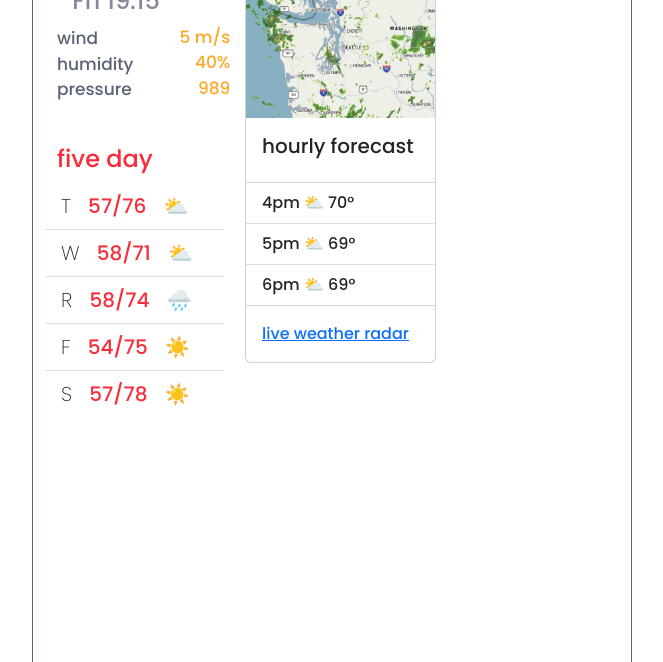
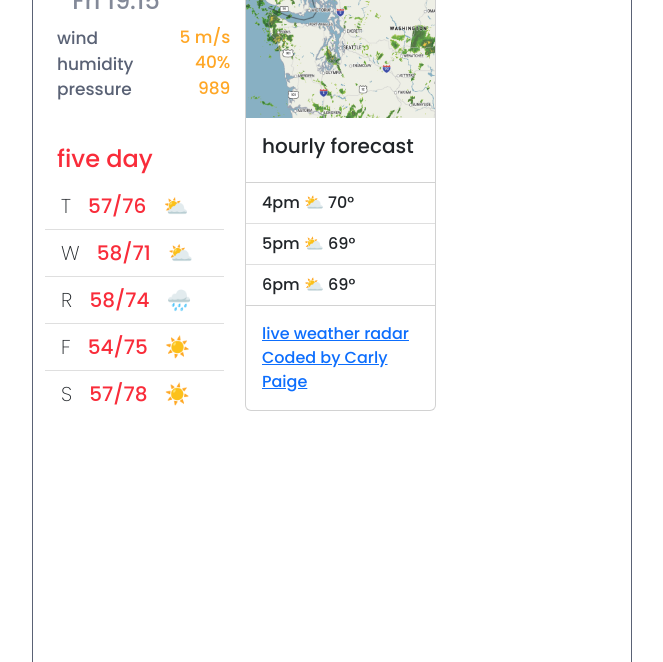
Before and after one commit to carlypaige/SheCodes-git-carly, a plain HTML site: page Weather Plus/index.html in a window 1280 px wide. Shown: the part 138-800 px from the top of the page, without its empty margins (308-971 px from the left). Drawn offline with nearby package versions, Linux system fonts and the light colour scheme.

Commit message:
Add footer w/ GitHub link

```diff
--- a/Weather Plus/index.html
+++ b/Weather Plus/index.html
@@ -96,6 +96,12 @@
             </ul>
             <div class="card-body">
               <a href="#" class="card-link">live weather radar</a>
+              <a
+                href="https://github.com/carlypaige/SheCodes-git-carly"
+                id="footer"
+                target="_blank"
+                >Coded by Carly Paige</a
+              >
             </div>
           </div>
         </div>
```
Also changed, not shown: SheCodes GitHub/Weather Plus/index.html (+5 -1 lines), index.html (+6 -0 lines).
